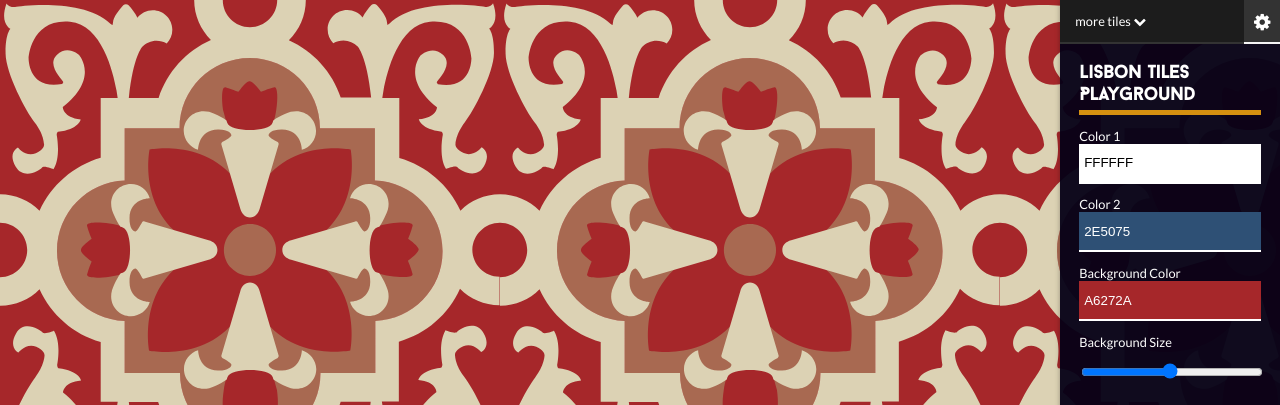
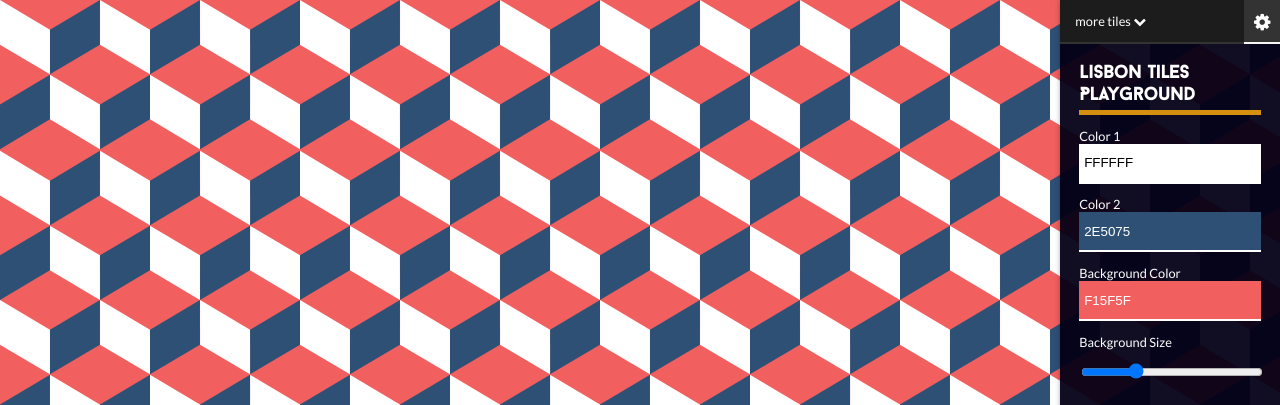
Before and after one commit to anacomh/lisbon-tiles, a plain HTML site: page playground5.html in a window 1280 px wide. Shown: the top 405 px of the page. Drawn offline with Linux system fonts and the light colour scheme.

Commit message:
Update playground5.html

```diff
--- a/playground5.html
+++ b/playground5.html
@@ -13,7 +13,6 @@
 <body>
 
 
-<!-- Color settings -->
 <div id="hide-settings"><i class="fa fa-cog"></i></div>
 <div class="settings">
 	<div class="menu_playground" >
@@ -40,10 +39,10 @@
 		<input id="tile-cor2" class="jscolor" value="2E5075">
 
 		<label>Background Color</label>
-		<input id="tile-bg" class="jscolor" value="a6272a">
+		<input id="tile-bg" class="jscolor" value="F15F5F">
 
 		<label>Background Size</label>
-		<input type="range" value="500" min="50" max="1000" id="range-input">
+		<input type="range" value="300" min="50" max="1000" id="range-input">
 	</div>
 
 	<div class="use-pattern">
@@ -66,7 +65,7 @@
 					<p>Use the following CSS rules to apply this background pattern:</p>
 					<textarea id="svg-txt-area">Here comes the svg</textarea>
 					<span class="btn-svg" href="#">Copy</span>
-					<a href="svg/svg5.svg" download><span class="btn-svg unstyled" href="#">Or Download unstyled SVG</span></a>
+					<a href="svg/02-svg.svg" download><span class="btn-svg unstyled" href="#">Or Download unstyled SVG</span></a>
 
 				</div>
 				<i class="fa fa-close"></i>
@@ -76,7 +75,7 @@
 </div>
 
 
-<section class="tile playground5">
+<section class="tile playground2">
 
 </section>
     <!-- Include js files -->
```
